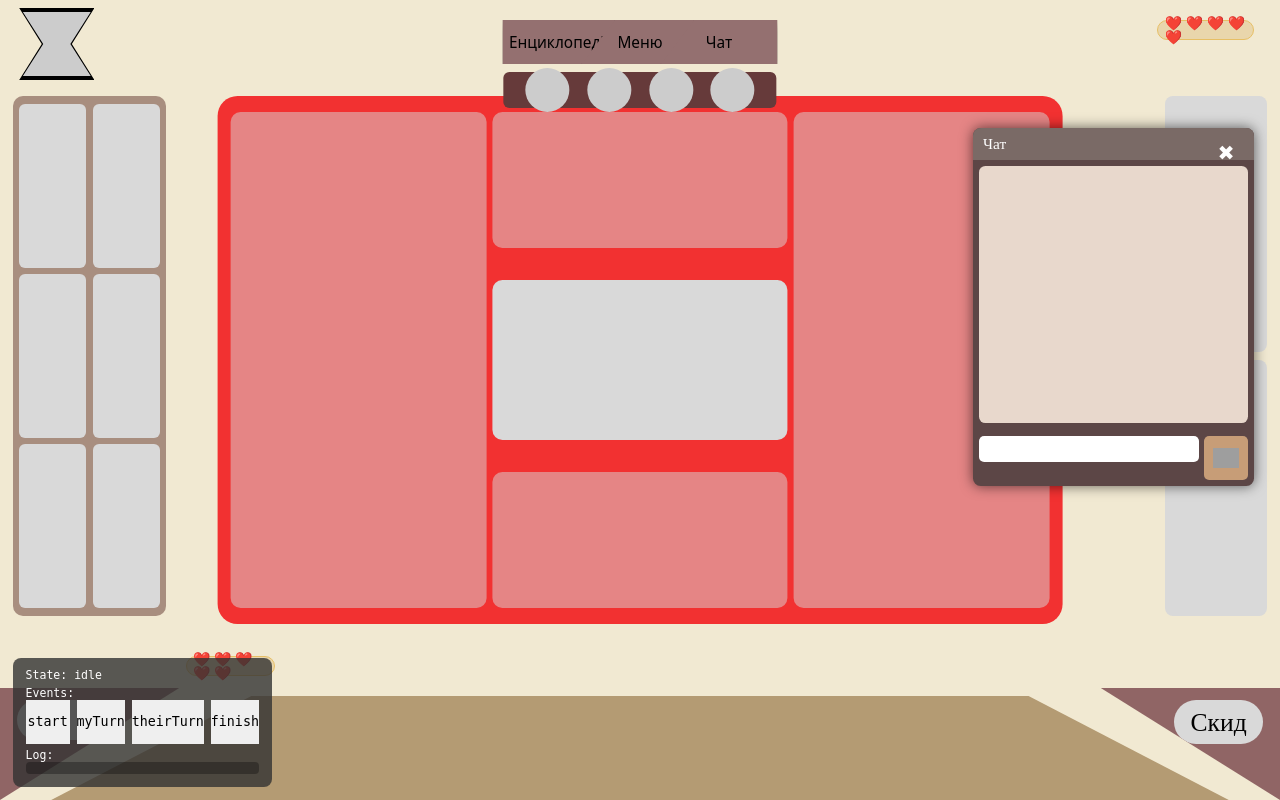
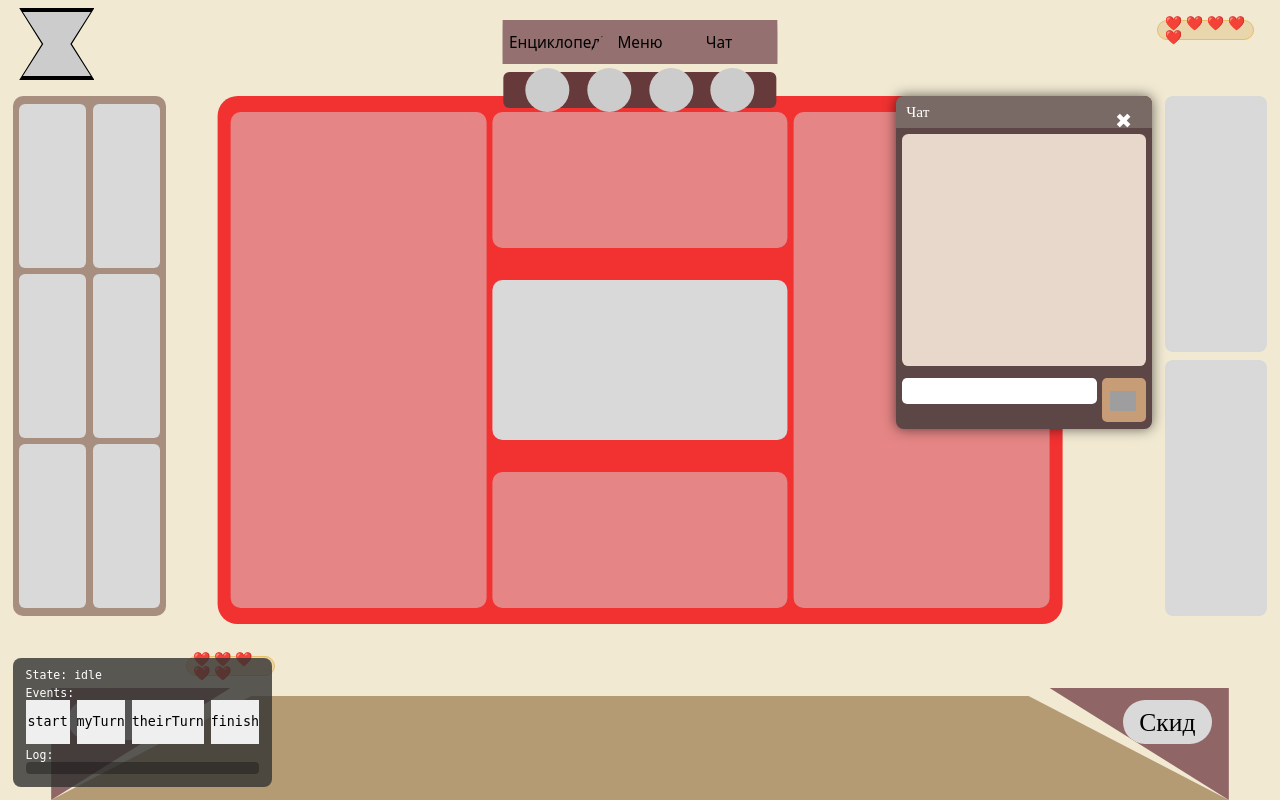
Before and after one commit to wowbruhwow/1, a Flask app: page /playable-window in a window 1280 px wide. Run offline with Flask 3, Linux system fonts and the light colour scheme; some web fonts are replaced; grey boxes are pictures that could not be loaded.

Commit message:
Changes before error encountered
Co-authored-by: wowbruhwow <151563881+wowbruhwow@users.noreply.github.com>

```diff
--- a/app/static/css/playable-window.css
+++ b/app/static/css/playable-window.css
@@ -343,14 +343,17 @@ body.body[data-page="play"] {
 }
 
 /* ===== НИЖНЯ ПАНЕЛЬ: ХОДИ ===== */
+/* Repositioned to be part of bottom-centered layout near the deck area */
 .Moves {
     position: absolute;
-    left: 0;
+    /* Position near left side of Hand/deck area, not at viewport corner */
+    left: 4vw;
     bottom: 0;
     width: 14vw;
     height: 14vh;
     background-color: #906565;
     clip-path: polygon(0% 0%, 100% 0%, 0% 100%);
+    z-index: 1500;
 }
 
 .Moves p {
@@ -398,9 +401,11 @@ body.body[data-page="play"] {
 }
 
 /* ===== СКИД (ПРАВА НИЖНЯ ПАНЕЛЬ) ===== */
+/* Repositioned to be part of bottom-centered layout near the deck area */
 .Drops {
     position: absolute;
-    right: 0;
+    /* Position near right side of Hand/deck area, not at viewport corner */
+    right: 4vw;
     bottom: 0;
     width: 14vw;
     height: 14vh;
@@ -596,12 +601,14 @@ body.body[data-page="play"] {
 }
 
 /* === GAME CHAT WINDOW === */
+/* Floating chat window positioned above the right side of the board */
 .game-chat-window {
     position: fixed;
-    top: 10vw;
-    right: 2vw;
-    width: 22vw;
-    height: 28vw;
+    /* Position relative to board area - aligned with right side panel */
+    top: 12vh;
+    right: 10vw;
+    width: 20vw;
+    height: 26vw;
     background: #5C4646;
     border-radius: 0.6vw;
     box-shadow: 0 0 1vw rgba(0,0,0,0.6);
```
Also changed, not shown: app/static/css/reset-password.css (+19 -4 lines).
